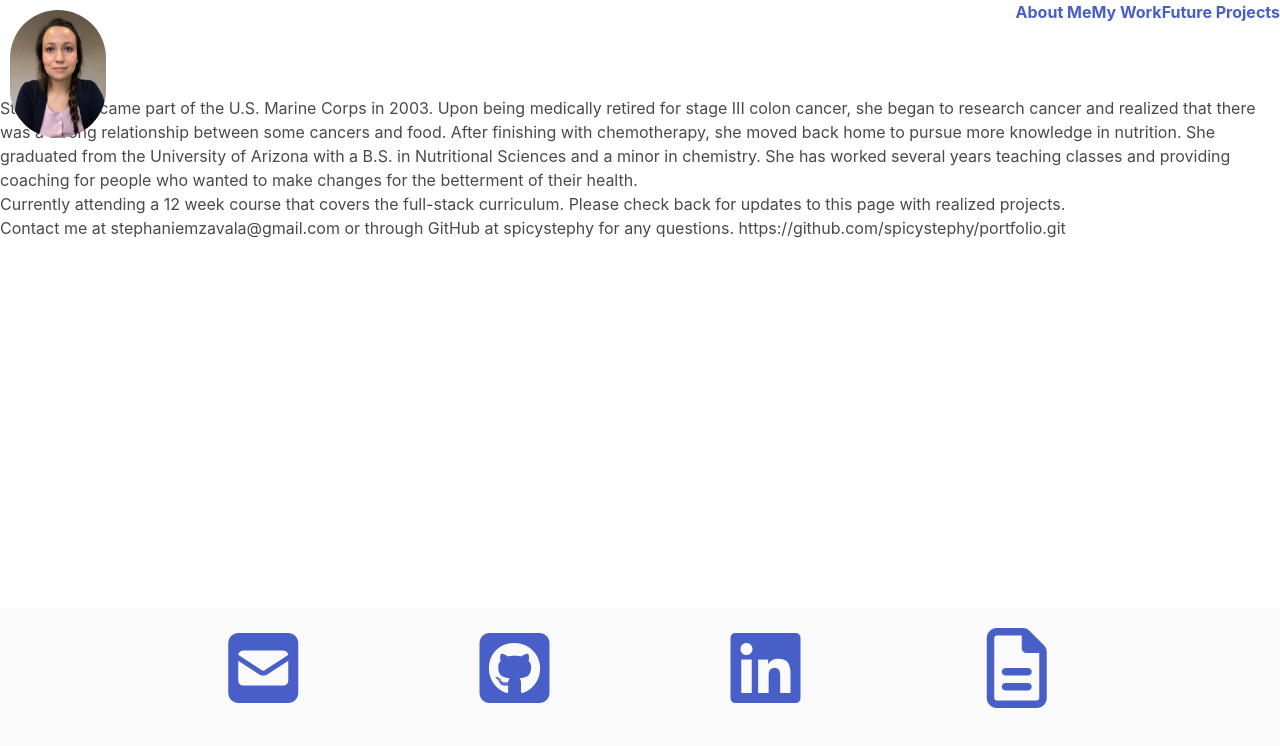
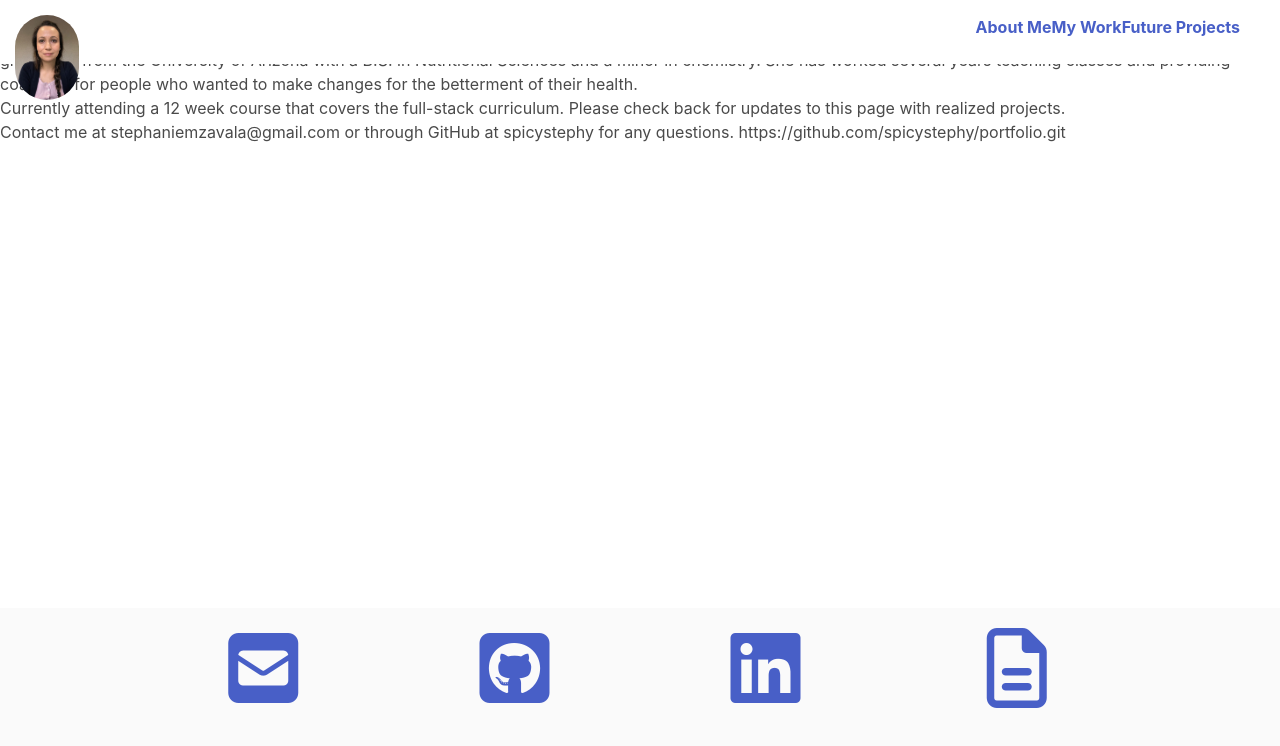
Before and after one commit to spicystephy/portfolio, a React (Create React App) app: page / in a window 1280 px wide. Shown: the top 746 px of the page. Built offline with nearby package versions, Linux system fonts and the light colour scheme.

Commit message:
changes to header

```diff
--- a/src/components/Header/index.js
+++ b/src/components/Header/index.js
@@ -5,8 +5,8 @@ import selfie from "../../images/selfie.jpeg"
 
 function Header() {
   return (
-    <nav className="navbar" role="navigation" aria-label="main navigation">
-      <figure className="image is-96x96">
+    <nav className="navbar is-fixed-top" role="navigation" aria-label="main navigation">
+      <figure className="image is-64x64">
         <img
           className="selfie is-rounded"
           src={selfie}
@@ -14,8 +14,8 @@ function Header() {
           alt="Stephanie Zavala"
         />
       </figure>
-      <div id="navbarBasicExample" className="navbar-menu">
-        <div className="navbar-end">
+      <div className="navbar-menu">
+        <div className="navbar-end has-navbar-fixed-top">
           <Link
             className="navbar-item"
             to="/"
--- a/src/components/Header/style.css
+++ b/src/components/Header/style.css
@@ -1,4 +1,15 @@
 .selfie{
-    margin-left: 10px;
-    margin-top: 10px;
+    margin-left: 15px;
+    margin-top: 15px;
 }
+
+.navbar-menu{
+    margin-top: 15px;
+    margin-right: 40px;
+
+}
+
+.navbar-item{
+    display: flex;
+    justify-content: space-evenly;
+}
```
